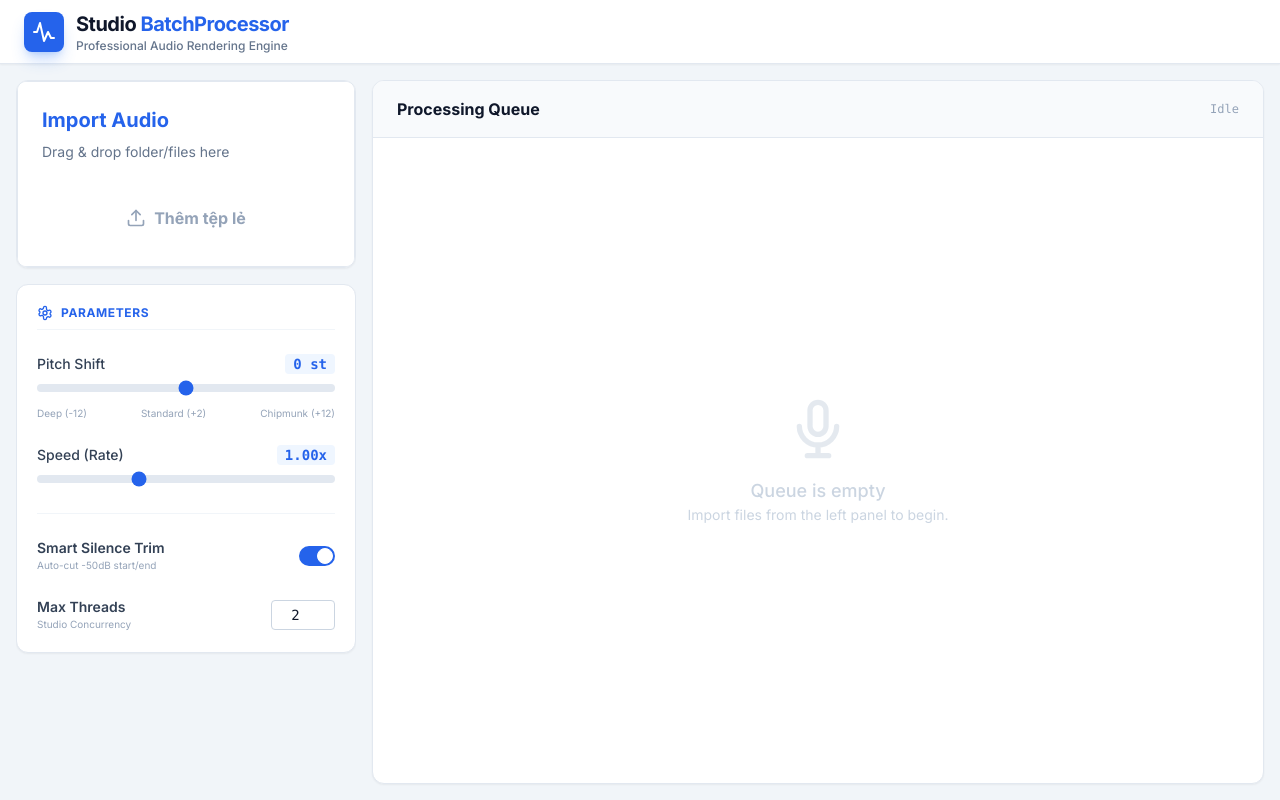
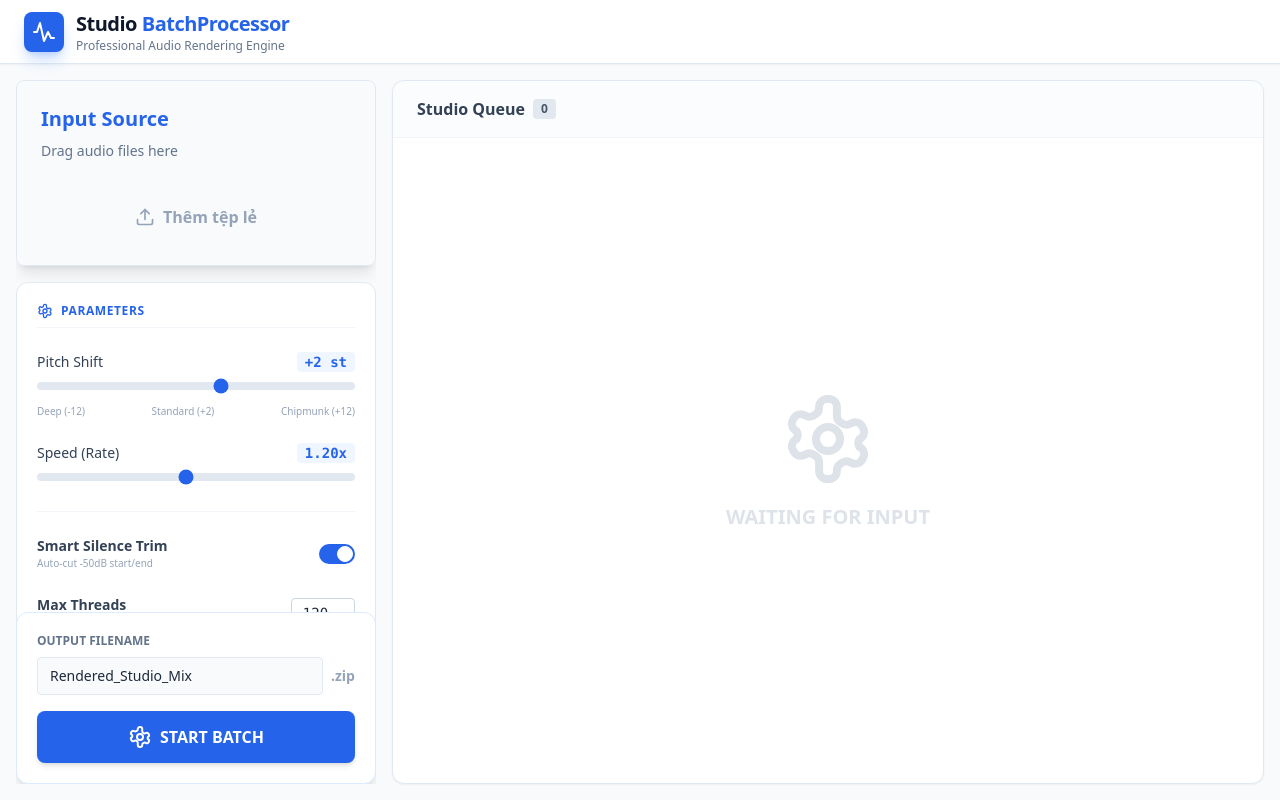
Before and after one commit to vl0526/Test, a React (Vite) app: page / in a window 1280 px wide. Built offline with nearby package versions, Linux system fonts and the light colour scheme.

Commit message:
Update App.tsx

```diff
--- a/App.tsx
+++ b/App.tsx
@@ -2,171 +2,173 @@ import React, { useState, useCallback, useReducer } from 'react';
 import { AudioFile, ConfigOptions, ProcessReport } from './types';
 import { BatchProcessor } from './services/audioProcessor';
 import { FileUpload } from './components/FileUpload';
-import { ResultsDisplay } from './components/ResultsDisplay';
 import { Header } from './components/Header';
 import { ConfigurationPanel } from './components/ConfigurationPanel';
-import { LoaderIcon, CheckCircleIcon, WarningIcon, SettingsIcon } from './components/Icons';
-import { t } from './localization/vi';
+import { LoaderIcon, CheckCircleIcon, WarningIcon, SettingsIcon, DownloadIcon } from './components/Icons';
 
-// Helper for reducer
-type Action =
-    | { type: 'ADD_FILES', payload: AudioFile[] }
-    | { type: 'UPDATE_STATUS', id: string, status: string, progress: number }
-    | { type: 'RESET' }
-    | { type: 'SET_CONFIG', payload: ConfigOptions };
-
-function reducer(state: { files: AudioFile[], config: ConfigOptions }, action: Action) {
-    switch (action.type) {
-        case 'ADD_FILES': return { ...state, files: action.payload };
-        case 'UPDATE_STATUS':
-            const newFiles = state.files.map(f =>
-                f.id === action.id ? { ...f, status: action.status, progress: action.progress } : f
-            );
-            return { ...state, files: newFiles as AudioFile[] };
-        case 'RESET': return { ...state, files: [] };
-        case 'SET_CONFIG': return { ...state, config: action.payload };
-        default: return state;
-    }
-}
-
-const INITIAL_CONFIG: ConfigOptions = {
-    pitchShift: 0,
-    playbackRate: 1.0,
-    soundOptimization: true,
-    concurrency: navigator.hardwareConcurrency || 4
+// Default Studio Config
+const DEFAULT_CONFIG: ConfigOptions = {
+    pitchShift: 2,          // +2 Semitones
+    playbackRate: 1.2,      // 1.2x Speed
+    soundOptimization: true,// ON
+    concurrency: 120,       // 120 Threads
+    zipFileName: 'Rendered_Studio_Mix'
 };
 
 const App: React.FC = () => {
     const [isProcessing, setIsProcessing] = useState(false);
+    const [zipFile, setZipFile] = useState<File | null>(null);
     const [report, setReport] = useState<ProcessReport | null>(null);
-    const [zipBlob, setZipBlob] = useState<Blob | null>(null);
 
-    const [state, dispatch] = useReducer(reducer, {
-        files: [],
-        config: INITIAL_CONFIG
-    });
+    // Simple State Management
+    const [files, setFiles] = useState<AudioFile[]>([]);
+    const [config, setConfig] = useState<ConfigOptions>(DEFAULT_CONFIG);
 
-    const handleAudioUpload = useCallback((fileList: FileList | null) => {
+    const handleUpload = useCallback((fileList: FileList | null) => {
         if (!fileList) return;
-        const newFiles = Array.from(fileList)
+        const newFs = Array.from(fileList)
             .filter(f => /\.(mp3|wav|m4a|ogg|flac)$/i.test(f.name))
             .map(f => ({
-                file: f, id: Math.random().toString(36).substr(2, 9), name: f.name, status: 'idle', progress: 0
+                file: f, id: Math.random().toString(36).substr(2, 9),
+                name: f.name, originalSize: f.size, status: 'idle' as const, progress: 0
             }));
-        dispatch({ type: 'ADD_FILES', payload: newFiles as AudioFile[] });
-        setReport(null); setZipBlob(null);
+        setFiles(newFs);
+        setZipFile(null);
+        setReport(null);
     }, []);
 
-    const handleProcess = useCallback(() => {
-        if (state.files.length === 0) return;
+    const runBatch = useCallback(() => {
+        if (files.length === 0) return;
         setIsProcessing(true);
-        const processor = new BatchProcessor( state.files, state.config,
-            (id, status, progress) => dispatch({ type: 'UPDATE_STATUS', id, status, progress }),
-            (zip, report) => {
-                setZipBlob(zip); setReport(report); setIsProcessing(false);
+        const engine = new BatchProcessor(files, config,
+            (id, status, progress) => {
+                setFiles(prev => prev.map(f => f.id === id ? { ...f, status: status as any, progress } : f));
+            },
+            (finalZip, rep) => {
+                setZipFile(finalZip);
+                setReport(rep);
+                setIsProcessing(false);
             }
         );
-        setTimeout(() => processor.start(), 100);
-    }, [state.files, state.config]);
+        engine.start();
+    }, [files, config]);
 
-    const completedCount = state.files.filter(f => f.status === 'completed').length;
-    const progressTotal = state.files.length === 0 ? 0 : Math.round((completedCount / state.files.length) * 100);
+    // Download Handler
+    const downloadZip = () => {
+        if (!zipFile) return;
+        const url = URL.createObjectURL(zipFile);
+        const a = document.createElement('a');
+        a.href = url;
+        a.download = zipFile.name; // Uses the name we set in BatchProcessor
+        a.click();
+        URL.revokeObjectURL(url);
+    };
+
+    const completed = files.filter(f => f.status === 'completed').length;
+    const progressPerc = files.length ? Math.round((completed / files.length) * 100) : 0;
 
     return (
-        <div className="flex flex-col h-screen bg-[var(--bg-body)]">
+        <div className="flex flex-col h-screen bg-[#f8fafc] text-slate-800 font-sans overflow-hidden">
             <Header />
 
-            {/* Split Screen Layout: Fixed Height Container */}
-            <main className="flex-1 flex overflow-hidden p-4 gap-4 max-w-[1920px] mx-auto w-full">
+            <main className="flex-1 flex overflow-hidden max-w-[1800px] w-full mx-auto p-4 gap-4">
 
-                {/* LEFT SIDEBAR: Controls (Fixed, Scrollable if needed but mostly fits) */}
-                <aside className="w-[340px] flex-shrink-0 flex flex-col gap-4 overflow-y-auto custom-scrollbar pb-4">
-                    {/* Upload */}
-                    <div className="bg-white rounded-xl shadow-sm border border-[var(--border-color)] overflow-hidden">
-                        <FileUpload
-                            id="u-audio" title="Import Audio" description="Drag & drop folder/files here"
-                            onFileUpload={handleAudioUpload} directory={false} multiple fileCount={state.files.length}
+                {/* --- LEFT PANEL: CONTROLS --- */}
+                <aside className="w-[360px] flex-shrink-0 flex flex-col gap-4 overflow-y-auto custom-scrollbar">
+                    {/* 1. Upload */}
+                    <FileUpload id="files" title="Input Source" description="Drag audio files here" onFileUpload={handleUpload} multiple fileCount={files.length} />
+
+                    {/* 2. Config */}
+                    <ConfigurationPanel config={config} setConfig={setConfig} />
+
+                    {/* 3. Export Section (Always Visible) */}
+                    <div className="bg-white rounded-xl shadow-lg border border-blue-100 p-5 sticky bottom-0">
+                        <label className="block text-xs font-bold text-slate-500 uppercase mb-2">Output Filename</label>
+                        <div className="flex items-center gap-2 mb-4">
+                            <input
+                                type="text"
+                                value={config.zipFileName}
+                                onChange={e => setConfig(p => ({...p, zipFileName: e.target.value}))}
+                                placeholder="Output Name"
+                                className="flex-1 bg-slate-50 border border-slate-200 rounded px-3 py-2 text-sm font-medium focus:ring-2 focus:ring-[var(--accent-color)] outline-none"
                             />
+                            <span className="text-slate-400 text-sm font-bold">.zip</span>
                         </div>
 
-                    {/* Stats */}
-                    {state.files.length > 0 && (
-                        <div className="bg-[var(--bg-panel)] rounded-xl p-5 shadow-sm border border-[var(--border-color)]">
-                            <div className="text-center">
-                                <span className="text-4xl font-extrabold text-[var(--text-primary)]">{completedCount}</span>
-                                <span className="text-sm text-[var(--text-secondary)] font-medium"> / {state.files.length}</span>
-                            </div>
-                            <div className="w-full bg-slate-100 rounded-full h-2 mt-3 overflow-hidden">
-                                <div className="bg-[var(--accent-color)] h-full transition-all duration-300" style={{ width: `${progressTotal}%` }}></div>
-                            </div>
+                        {!zipFile ? (
                             <button
-                                onClick={handleProcess}
-                                disabled={isProcessing || !state.files.length}
-                                className={`mt-4 w-full py-3 rounded-lg font-bold text-white transition-all transform active:scale-95 flex items-center justify-center gap-2
-                                    ${isProcessing ? 'bg-slate-300 cursor-wait' : 'bg-[var(--accent-color)] hover:bg-[var(--accent-hover)] shadow-lg shadow-blue-500/20'}`}
+                                onClick={runBatch}
+                                disabled={isProcessing || files.length === 0}
+                                className={`w-full py-3.5 rounded-lg font-bold text-white shadow-md flex items-center justify-center gap-2 transition-all
+                                    ${isProcessing ? 'bg-slate-400 cursor-not-allowed' : 'bg-[var(--accent-color)] hover:bg-blue-700 active:scale-95'}`}
                             >
-                                {isProcessing ? <><LoaderIcon className="animate-spin w-5 h-5"/>Processing</> : <><SettingsIcon className="w-5 h-5"/>Start Render</>}
+                                {isProcessing ? <LoaderIcon className="animate-spin" /> : <SettingsIcon />}
+                                {isProcessing ? 'RENDERING WR...' : 'START BATCH'}
                             </button>
+                        ) : (
+                            <button
+                                onClick={downloadZip}
+                                className="w-full py-3.5 rounded-lg font-bold text-white bg-emerald-500 hover:bg-emerald-600 shadow-md flex items-center justify-center gap-2 animate-bounce-short"
+                            >
+                                <DownloadIcon /> DOWNLOAD ZIP
+                            </button>
+                        )}
+
+                        {/* Mini Stats */}
+                        {files.length > 0 && (
+                            <div className="mt-4 flex justify-between text-xs font-medium text-slate-500">
+                                <span>Progress: {progressPerc}%</span>
+                                <span>{completed}/{files.length} Done</span>
                             </div>
                         )}
-
-                    {/* Configuration */}
-                    <ConfigurationPanel config={state.config} setConfig={(c) => dispatch({ type: 'SET_CONFIG', payload: typeof c === 'function' ? c(state.config) : c })} />
-
-                    {/* Results (Shows up at bottom of sidebar when done) */}
-                    {(zipBlob || report) && <ResultsDisplay zipBlob={zipBlob} report={report} />}
+                    </div>
                 </aside>
 
-                {/* RIGHT PANEL: Queue (Main Content - Takes remaining space) */}
-                <section className="flex-1 bg-[var(--bg-panel)] rounded-xl shadow-sm border border-[var(--border-color)] flex flex-col overflow-hidden">
-                    <div className="px-6 py-4 border-b border-[var(--border-color)] bg-slate-50 flex justify-between items-center">
-                        <h2 className="font-bold text-[var(--text-primary)] flex items-center gap-2">
-                             Processing Queue
-                             {state.files.length > 0 && <span className="text-xs bg-slate-200 px-2 py-0.5 rounded-full text-[var(--text-secondary)]">{state.files.length}</span>}
+                {/* --- RIGHT PANEL: MATRIX GRID --- */}
+                <section className="flex-1 bg-white rounded-xl shadow-sm border border-slate-200 flex flex-col overflow-hidden">
+                    <div className="px-6 py-4 border-b border-slate-100 flex justify-between items-center bg-slate-50/50">
+                        <h2 className="font-bold text-slate-700 flex items-center gap-2">
+                            Studio Queue
+                            <span className="bg-slate-200 text-slate-600 px-2 py-0.5 rounded text-xs">{files.length}</span>
                         </h2>
-                        <div className="text-xs font-mono text-[var(--text-tertiary)]">
-                            {state.files.length === 0 ? 'Idle' : isProcessing ? 'Running...' : 'Ready'}
-                        </div>
+                        {report && <span className="text-xs text-emerald-600 font-bold">Done in {(report.timeElapsed/1000).toFixed(1)}s</span>}
                     </div>
 
-                    {/* Scrollable List */}
-                    <div className="flex-1 overflow-y-auto p-4 custom-scrollbar space-y-2">
-                        {state.files.length === 0 ? (
-                            <div className="h-full flex flex-col items-center justify-center text-slate-300">
-                                <svg className="w-16 h-16 mb-4 opacity-50" fill="none" stroke="currentColor" viewBox="0 0 24 24"><path strokeLinecap="round" strokeLinejoin="round" strokeWidth="2" d="M19 11a7 7 0 01-7 7m0 0a7 7 0 01-7-7m7 7v4m0 0H8m4 0h4m-4-8a3 3 0 01-3-3V5a3 3 0 116 0v6a3 3 0 01-3 3z"></path></svg>
-                                <p className="text-lg font-medium">Queue is empty</p>
-                                <p className="text-sm">Import files from the left panel to begin.</p>
+                    <div className="flex-1 overflow-y-auto p-4 custom-scrollbar">
+                        {files.length === 0 ? (
+                            <div className="h-full flex flex-col items-center justify-center opacity-30">
+                                <SettingsIcon className="w-24 h-24 text-slate-400 mb-4" />
+                                <p className="text-xl font-bold text-slate-400">WAITING FOR INPUT</p>
                             </div>
                         ) : (
-                            state.files.map((file) => (
-                                <div key={file.id} className="group flex items-center gap-4 bg-white p-3 rounded-lg border border-slate-100 hover:border-blue-200 hover:shadow-sm transition-all relative overflow-hidden">
-                                     {/* Progress Background */}
-                                     {file.status !== 'error' && (
-                                        <div className="absolute left-0 bottom-0 h-1 bg-[var(--accent-color)] transition-all duration-300 opacity-20" style={{ width: `${file.progress}%` }}></div>
-                                     )}
+                            <div className="grid grid-cols-1 md:grid-cols-2 lg:grid-cols-3 xl:grid-cols-4 gap-3">
+                                {files.map(file => (
+                                    <div key={file.id} className="relative bg-white border border-slate-100 rounded-lg p-3 hover:shadow-md transition-shadow overflow-hidden">
+                                        {/* Progress Bar Background */}
+                                        <div className="absolute bottom-0 left-0 h-1 bg-blue-500 transition-all duration-300" style={{width: `${file.progress}%`}}></div>
 
-                                     {/* Status Icon */}
-                                     <div className="w-8 flex-shrink-0 flex justify-center">
-                                         {file.status === 'idle' && <div className="w-2 h-2 rounded-full bg-slate-300" />}
-                                         {file.status === 'processing' && <LoaderIcon className="w-5 h-5 text-[var(--accent-color)] animate-spin" />}
-                                         {file.status === 'encoding' && <span className="text-[10px] font-bold text-amber-500 border border-amber-200 px-1 rounded">MP3</span>}
-                                         {file.status === 'completed' && <CheckCircleIcon className="w-5 h-5 text-[var(--success-color)]" />}
-                                         {file.status === 'error' && <WarningIcon className="w-5 h-5 text-[var(--error-color)]" />}
+                                        <div className="flex items-start justify-between mb-2">
+                                            <div className="p-1.5 rounded bg-slate-50 border border-slate-100">
+                                                {file.status === 'completed' ? <CheckCircleIcon className="w-5 h-5 text-emerald-500"/> :
+                                                 file.status === 'error' ? <WarningIcon className="w-5 h-5 text-red-500"/> :
+                                                 file.status === 'idle' ? <div className="w-5 h-5 rounded-full border-2 border-slate-300"/> :
+                                                 <LoaderIcon className="w-5 h-5 text-blue-500 animate-spin"/>}
+                                            </div>
+                                            <span className={`text-[10px] font-bold px-2 py-0.5 rounded uppercase ${
+                                                file.status === 'completed' ? 'bg-emerald-50 text-emerald-600' :
+                                                file.status === 'rendering' ? 'bg-blue-50 text-blue-600' : 'bg-slate-100 text-slate-500'
+                                            }`}>
+                                                {file.status}
+                                            </span>
                                         </div>
 
-                                     {/* Info */}
-                                     <div className="flex-1 min-w-0">
-                                         <p className="text-sm font-medium text-[var(--text-primary)] truncate" title={file.name}>{file.name}</p>
-                                         <div className="flex justify-between items-center">
-                                            <p className="text-xs text-[var(--text-tertiary)] mt-0.5">
-                                                {file.status === 'processing' ? `Analysing & Pitch Shifting... ${file.progress}%` :
-                                                 file.status === 'encoding' ? 'LameJS Encoding...' :
-                                                 file.status}
+                                        <p className="font-semibold text-sm text-slate-700 truncate mb-1" title={file.name}>{file.name}</p>
+                                        <p className="text-xs text-slate-400 font-mono">
+                                            {(file.originalSize / 1024 / 1024).toFixed(2)} MB
                                         </p>
                                     </div>
+                                ))}
                             </div>
-                                </div>
-                            ))
                         )}
                     </div>
                 </section>
```
Lines whose indentation alone changed are shown as unchanged.
